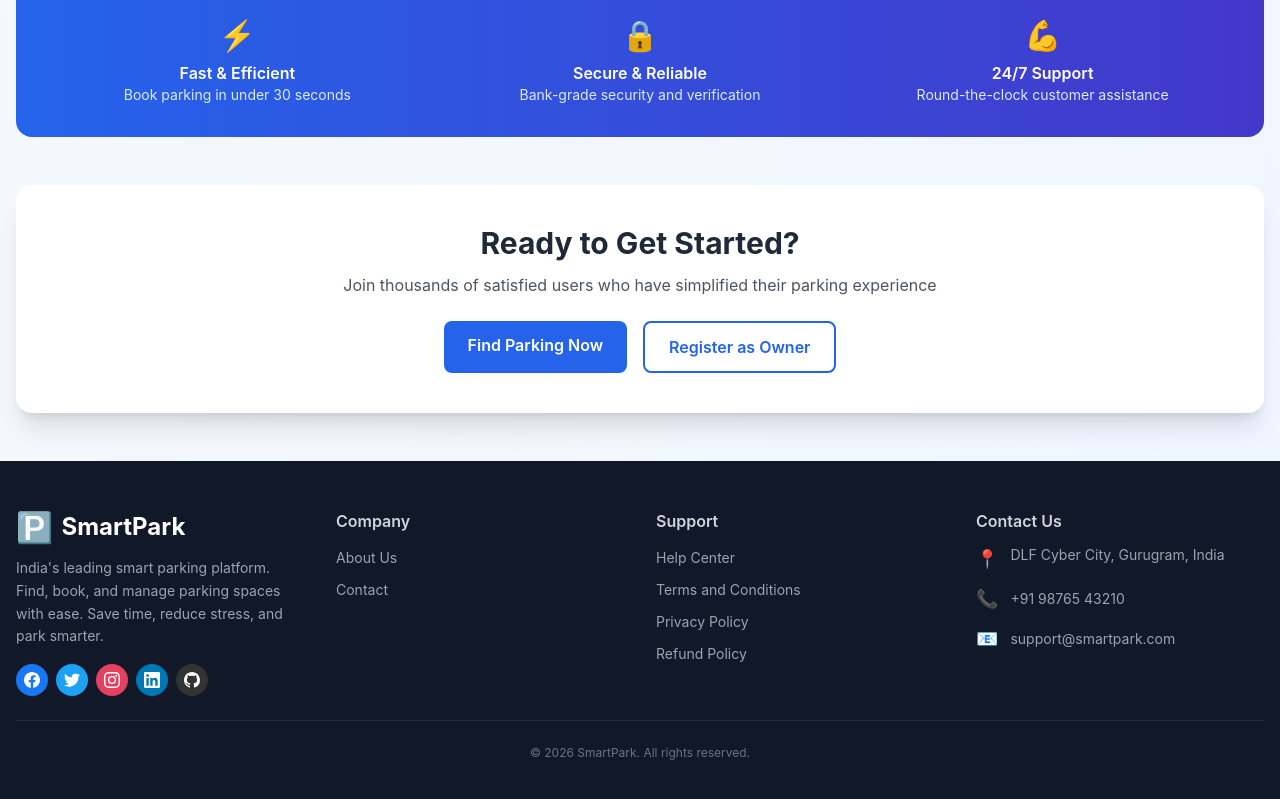
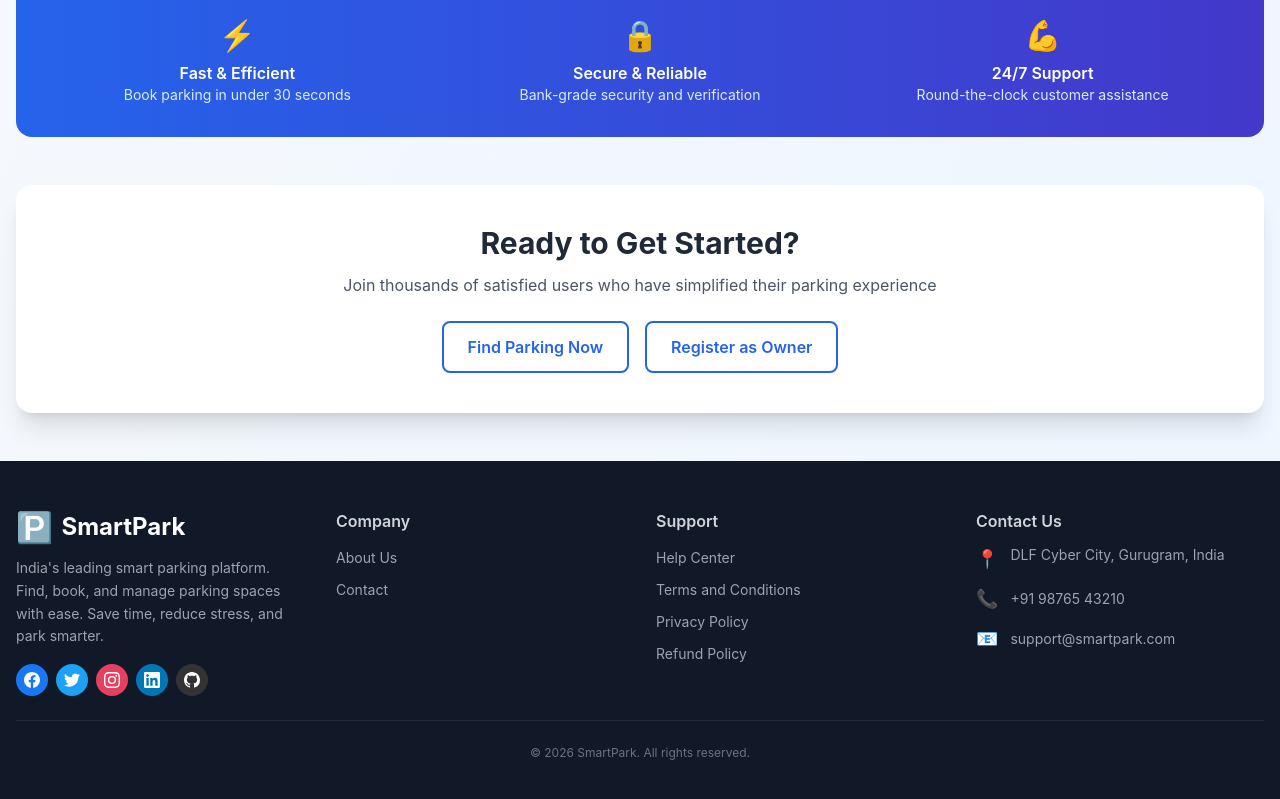
Before and after one commit to Adityapriyadarshix007/smart-parking-platform, a React (Create React App) app in the folder client/: page /how-it-works in a window 1280 px wide. Shown: the part 2707-3506 px from the top of the page. Built offline with nearby package versions, Linux system fonts and the light colour scheme; no server answers.

Commit message:
Fix: Make both CTA buttons have consistent outline style

```diff
--- a/client/src/pages/how-it-works/HowItWorksPage.jsx
+++ b/client/src/pages/how-it-works/HowItWorksPage.jsx
@@ -290,7 +290,7 @@ const HowItWorksPage = () => {
           </div>
         </motion.div>
 
-        {/* CTA */}
+        {/* CTA - FIXED: Both buttons now have consistent border styling */}
         <motion.div
           initial={{ opacity: 0, y: 20 }}
           animate={{ opacity: 1, y: 0 }}
@@ -305,10 +305,16 @@ const HowItWorksPage = () => {
               Join thousands of satisfied users who have simplified their parking experience
             </p>
             <div className="flex justify-center gap-4 flex-wrap">
-              <Link to="/search" className="px-6 py-3 bg-blue-600 text-white rounded-lg hover:bg-blue-700 transition font-semibold">
+              <Link
+                to="/search"
+                className="px-6 py-3 border-2 border-blue-600 text-blue-600 rounded-lg hover:bg-blue-600 hover:text-white transition font-semibold"
+              >
                 Find Parking Now
               </Link>
-              <Link to="/register" className="px-6 py-3 border-2 border-blue-600 text-blue-600 rounded-lg hover:bg-blue-600 hover:text-white transition font-semibold">
+              <Link
+                to="/register"
+                className="px-6 py-3 border-2 border-blue-600 text-blue-600 rounded-lg hover:bg-blue-600 hover:text-white transition font-semibold"
+              >
                 Register as Owner
               </Link>
             </div>
```
